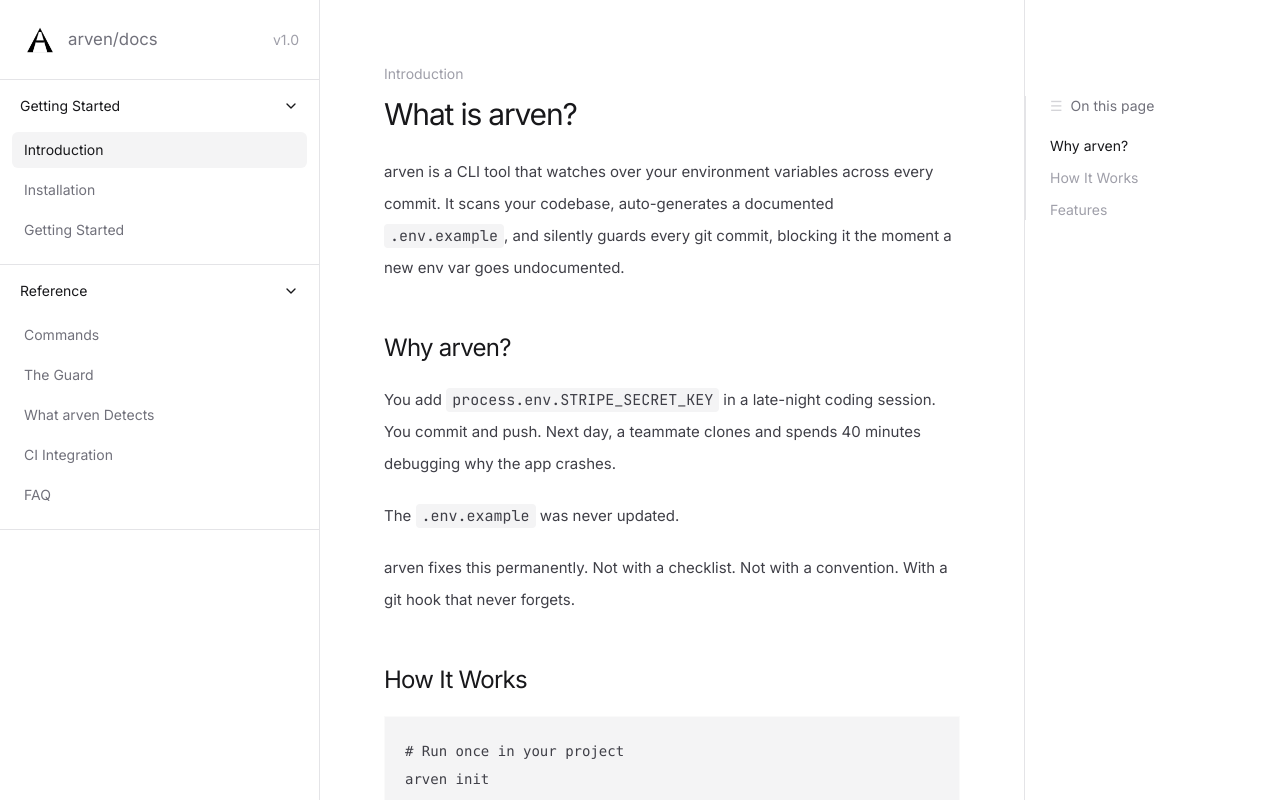
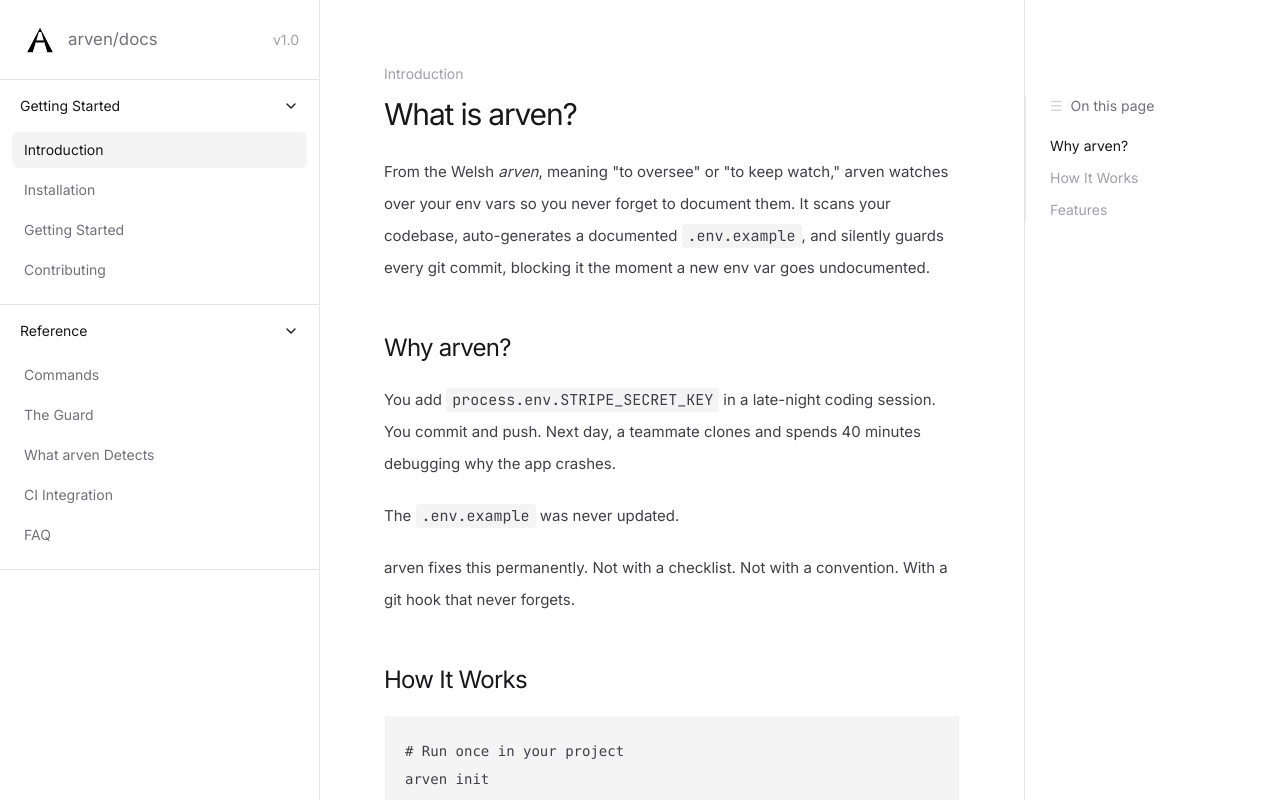
Before and after one commit to Lashen1227/arven, a React (Vite) app in the folder apps/web/: page /docs/introduction in a window 1280 px wide. Shown: the top 800 px of the page. Built offline with nearby package versions, Linux system fonts and the light colour scheme.

Commit message:
docs: update intro and guard sections

```diff
--- a/apps/web/src/components/docs/docs-nav.tsx
+++ b/apps/web/src/components/docs/docs-nav.tsx
@@ -2,6 +2,7 @@ export type DocsSlug =
   | "introduction"
   | "installation"
   | "getting-started"
+  | "contributing"
   | "commands"
   | "the-guard"
   | "what-arven-detects"
@@ -26,6 +27,7 @@ export const docsNavGroups: DocsNavGroup[] = [
       { label: "Introduction", slug: "introduction", href: "/docs/introduction" },
       { label: "Installation", slug: "installation", href: "/docs/installation" },
       { label: "Getting Started", slug: "getting-started", href: "/docs/getting-started" },
+      { label: "Contributing", slug: "contributing", href: "/docs/contributing" },
     ],
   },
   {
--- a/apps/web/src/pages/docs/introduction.tsx
+++ b/apps/web/src/pages/docs/introduction.tsx
@@ -22,8 +22,9 @@ export function IntroductionPage() {
             </h1>
           </div>
           <p className="max-w-3xl text-[15px] leading-8 text-zinc-700">
-            arven is a CLI tool that watches over your environment variables across every commit. It
-            scans your codebase, auto-generates a documented{" "}
+            From the Welsh <em>arven</em>, meaning "to oversee" or "to keep watch," arven watches
+            over your env vars so you never forget to document them. It scans your codebase,
+            auto-generates a documented{" "}
             <code className="rounded bg-zinc-100 px-1.5 py-0.5">.env.example</code>, and silently
             guards every git commit, blocking it the moment a new env var goes undocumented.
           </p>
--- a/apps/web/src/pages/docs/the-guard.tsx
+++ b/apps/web/src/pages/docs/the-guard.tsx
@@ -6,7 +6,7 @@ const toc = [
   { label: "How it works", href: "#how-it-works" },
   { label: "Blocked commit", href: "#blocked-commit" },
   { label: "Works everywhere", href: "#works-everywhere" },
-  { label: "Bypassing", href: "#bypassing" },
+  { label: "Bypassing the hook", href: "#bypassing" },
 ];
 
 export function TheGuardPage() {
```
